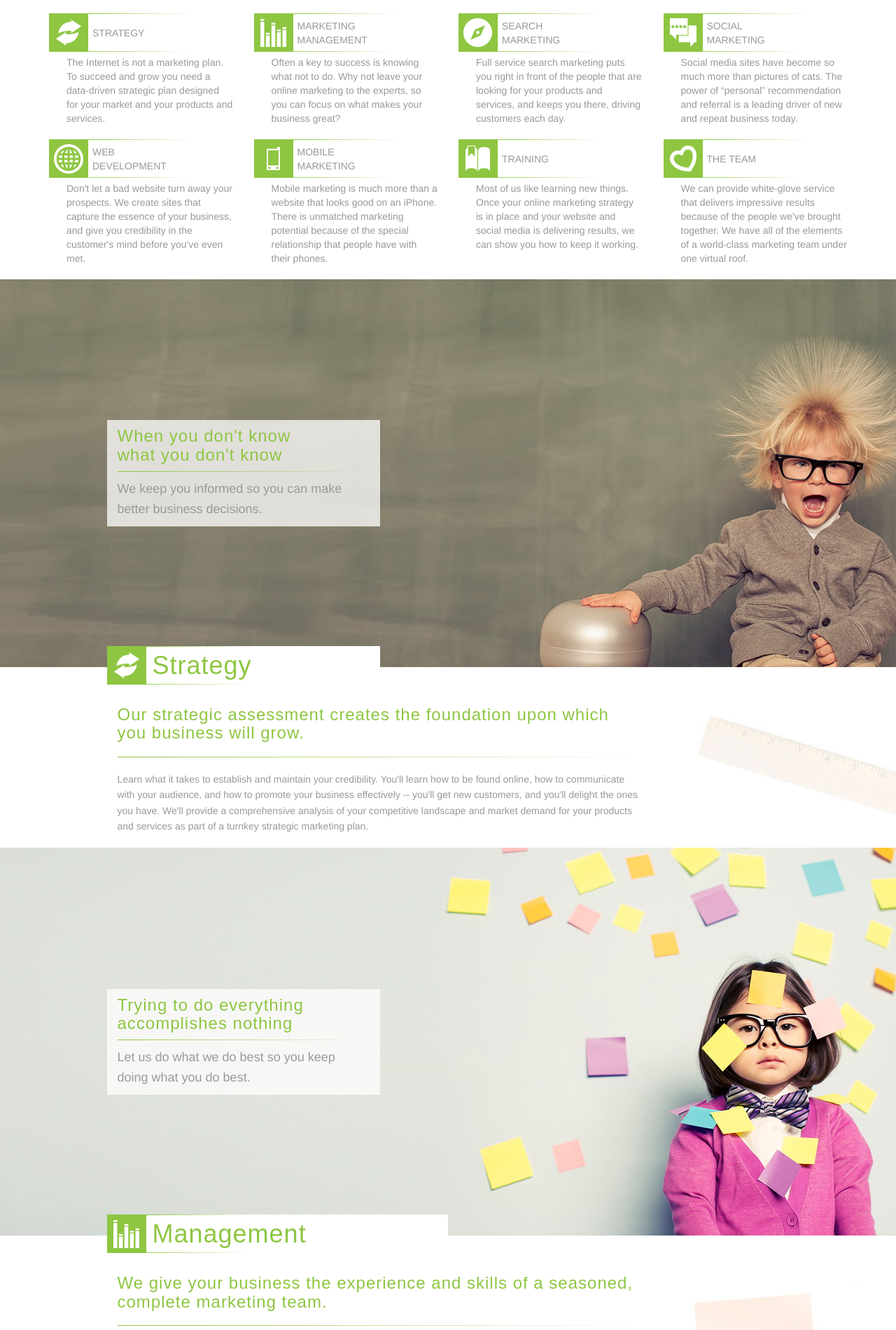
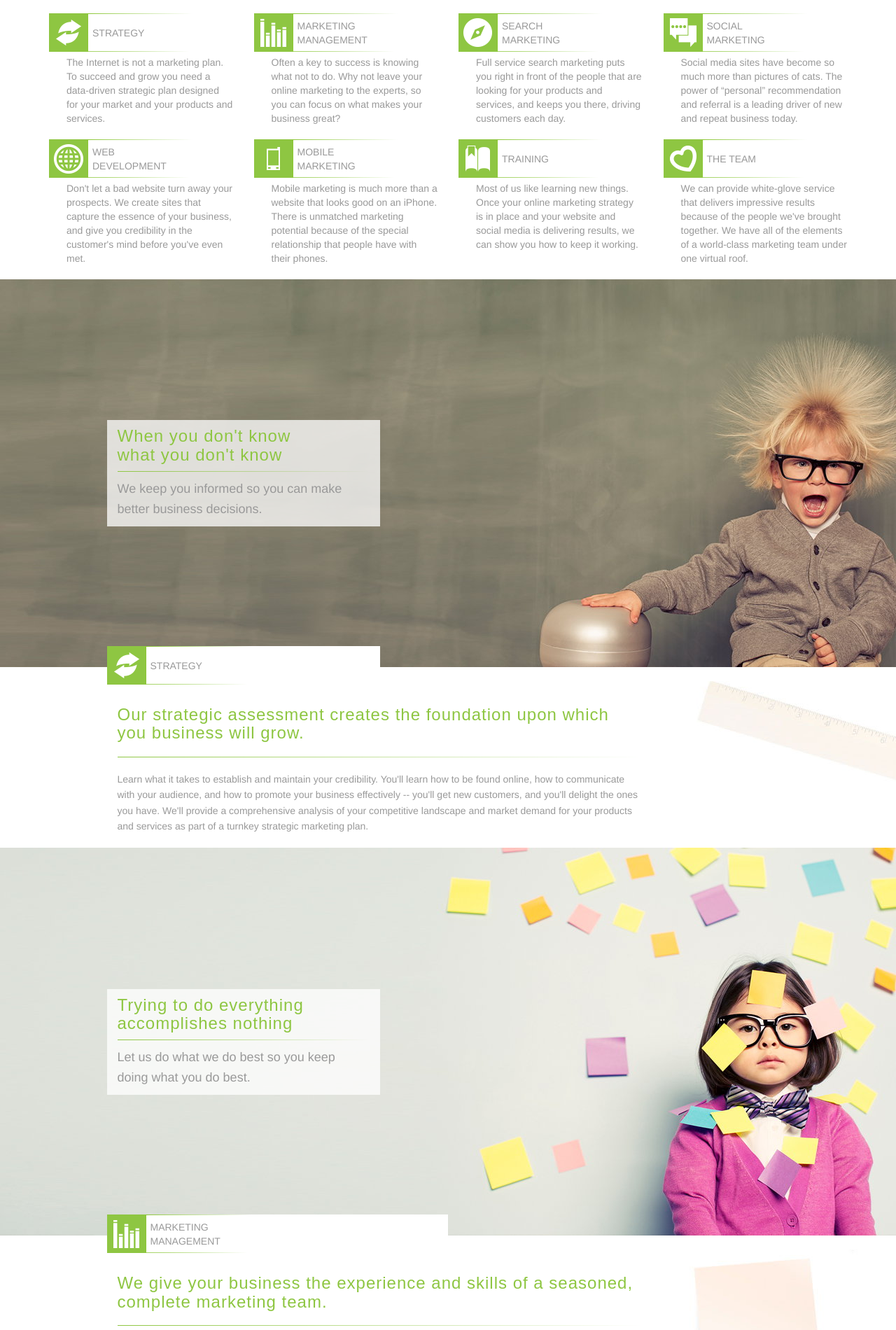
Before and after one commit to StarkCompany/thenewmediagroup.ca, a PHP site: page / in a window 1280 px wide; the page is wider, and only the part inside the window is pictured. Shown: the part 580-2480 px from the top of that part at 70% size. Run offline with PHP 8.4, Linux system fonts and the light colour scheme.

Commit message:
Change headers to match the home

```diff
--- a/css/tnmg.css
+++ b/css/tnmg.css
@@ -117,7 +117,7 @@
 .content-section:after {
   display: block;
   position: absolute;
-  top: 100px;
+  top: 50px;
   z-index: -1;
   right: 0;
 }
@@ -136,7 +136,7 @@
   #search:after {
     content: url(../images/sub-search.jpg);
     right: -250px;
-    top: 50px;
+    top: 25px;
   }
 
   #social:after {
@@ -155,7 +155,6 @@
 
   #training:after {
     content: url(../images/sub-training.jpg);
-    top: 75px;
   }
 
   #team:after {
@@ -280,7 +279,7 @@
   background: url(../images/title-wrapper.png) no-repeat;
 }
 
-.service-item .title-wrapper {
+.title-wrapper {
   text-transform: uppercase;
   padding: 7px;
 }
@@ -289,7 +288,7 @@
   padding-left: 10px;
 }
 
-.title-bubble .title-wrapper h1, .service-item .title-wrapper div {
+.title-wrapper div {
   position: relative;
   margin: 0;
   top: 50%;
--- a/index.html
+++ b/index.html
@@ -155,7 +155,7 @@
         <div class="row">
             <div class="col-xs-7 col-sm-4 col-xs-offset-1 title-bubble">
                 <div class="avatar avatar-strategy"></div>
-                <div class="title-wrapper"><h1>Strategy</h1></div>
+                <div class="title-wrapper"><div>Strategy</div></div>
             </div>
         </div>
         <div class="row strategy-section">
@@ -184,7 +184,7 @@
         <div class="row">
             <div class="col-xs-9 col-sm-5 col-xs-offset-1 title-bubble">
                 <div class="avatar avatar-marketing-management"></div>
-                <div class="title-wrapper"><h1>Management</h1></div>
+                <div class="title-wrapper"><div>Marketing<br>Management</div></div>
             </div>
         </div>
         <div class="row strategy-section">
@@ -213,7 +213,7 @@
         <div class="row">
             <div class="col-xs-6 col-sm-4 col-xs-offset-1 title-bubble">
                 <div class="avatar avatar-search-marketing"></div>
-                <div class="title-wrapper"><h1>Search</h1></div>
+                <div class="title-wrapper"><div>Search<br>Marketing</div></div>
             </div>
         </div>
         <div class="row search-section">
@@ -242,7 +242,7 @@
         <div class="row">
             <div class="col-xs-6 col-sm-4 col-xs-offset-1 title-bubble">
                 <div class="avatar avatar-social-marketing"></div>
-                <div class="title-wrapper"><h1>Social</h1></div>
+                <div class="title-wrapper"><div>Social<br>Marketing</div></div>
             </div>
         </div>
         <div class="row social-section">
@@ -272,7 +272,7 @@
         <div class="row">
             <div class="col-xs-6 col-sm-4 col-xs-offset-1 title-bubble">
                 <div class="avatar avatar-web-development"></div>
-                <div class="title-wrapper"><h1>Web</h1></div>
+                <div class="title-wrapper"><div>Web<br>Development</div></div>
             </div>
         </div>
         <div class="row web-section">
@@ -301,7 +301,7 @@
         <div class="row">
             <div class="col-xs-6 col-sm-4 col-xs-offset-1 title-bubble">
                 <div class="avatar avatar-mobile-marketing"></div>
-                <div class="title-wrapper"><h1>Mobile</h1></div>
+                <div class="title-wrapper"><div>Mobile<br>Marketing</div></div>
             </div>
         </div>
         <div class="row mobile-section">
@@ -330,7 +330,7 @@
         <div class="row">
             <div class="col-xs-7 col-sm-4 col-xs-offset-1 title-bubble">
                 <div class="avatar avatar-training"></div>
-                <div class="title-wrapper"><h1>Training</h1></div>
+                <div class="title-wrapper"><div>Training</div></div>
             </div>
         </div>
         <div class="row training-section">
@@ -359,7 +359,7 @@
         <div class="row">
             <div class="col-xs-8 col-sm-4 col-xs-offset-1 title-bubble">
                 <div class="avatar avatar-the-team"></div>
-                <div class="title-wrapper"><h1>The Team</h1></div>
+                <div class="title-wrapper"><div>The Team</div></div>
             </div>
         </div>
         <div class="row team-section">
@@ -388,7 +388,7 @@
         <div class="row">
             <div class="col-xs-6 col-sm-4 col-xs-offset-1 title-bubble">
                 <div class="avatar avatar-about"></div>
-                <div class="title-wrapper"><h1>About Us</h1></div>
+                <div class="title-wrapper"><div>About Us</div></div>
             </div>
         </div>
         <div class="row about-section">
```
